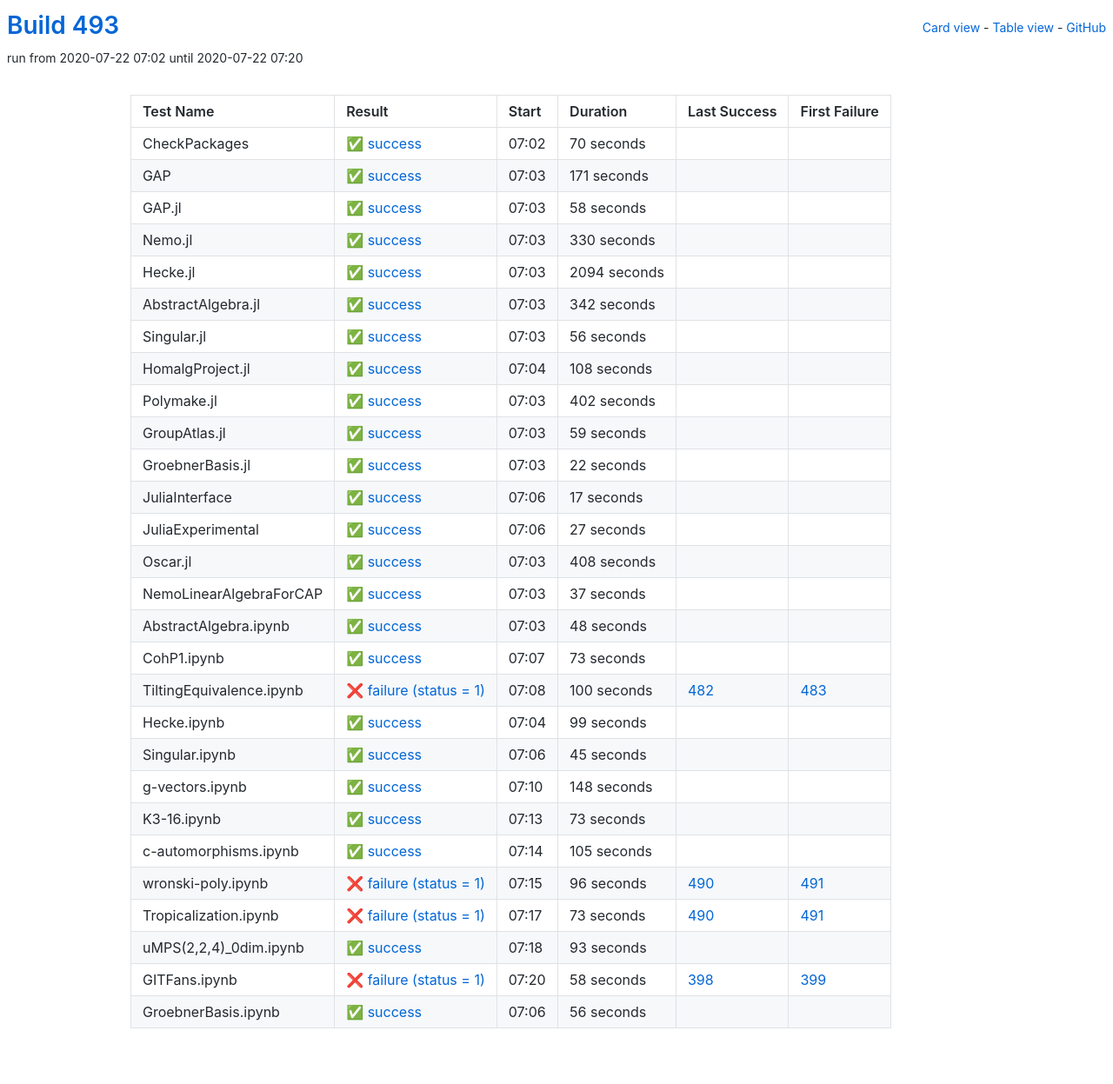
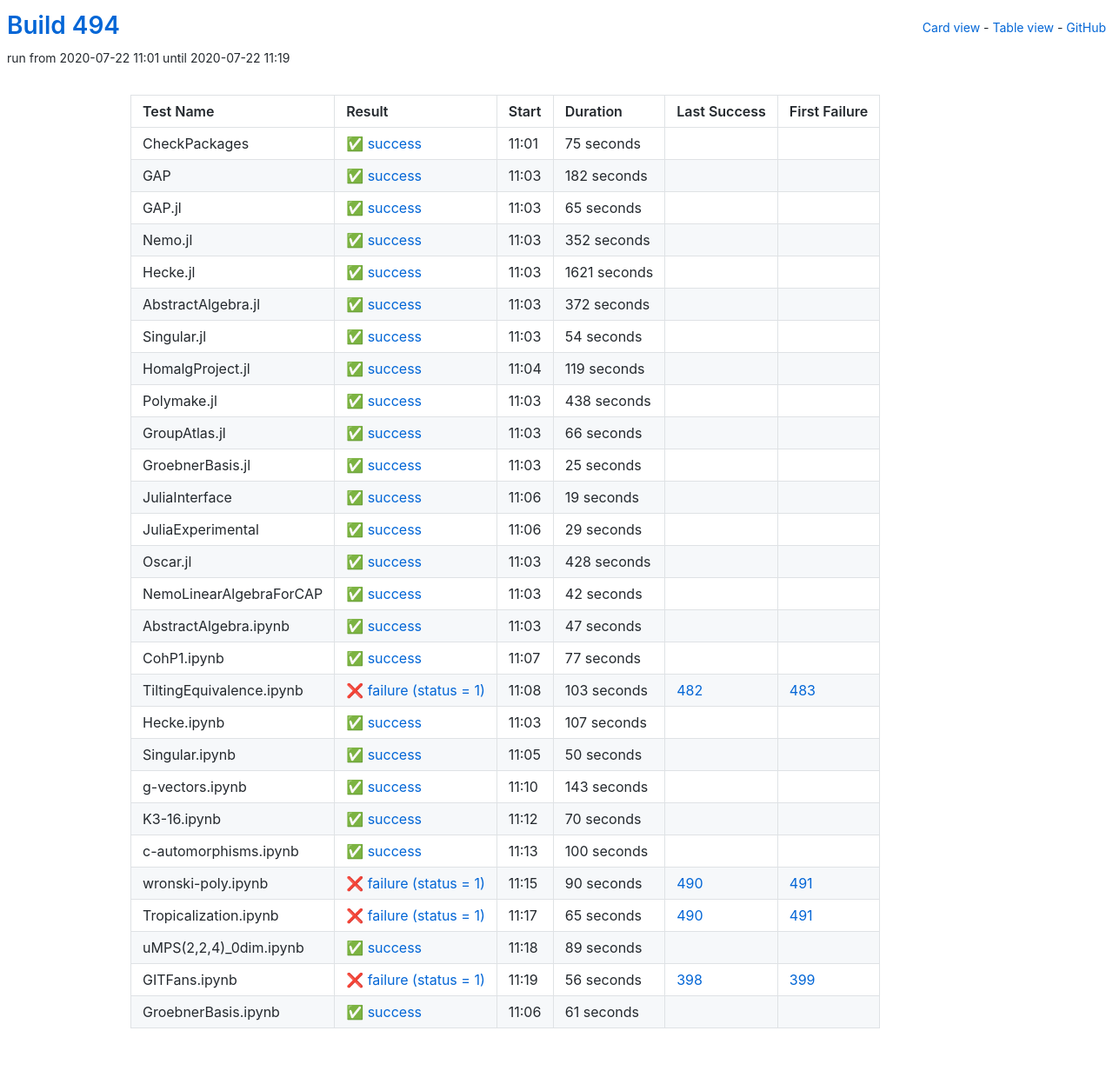
Before and after one commit to oscar-system/oscar-ci-status-stable, a Jekyll site: the page built from table.html, in a window 1280 px wide. Shown: the whole page at 87% size. Built offline with Jekyll 4.4.1, drawn with Linux system fonts in a browser that asks for light colours; part of the change alters nothing that is shown.

Commit message:
Build #494

```diff
--- a/_data/ci.yml
+++ b/_data/ci.yml
@@ -1,6 +1,6 @@
 ---
-build: 493
-build_url: https://oscarci.mathematik.uni-kl.de/job/oscar-stable/493/
+build: 494
+build_url: https://oscarci.mathematik.uni-kl.de/job/oscar-stable/494/
 job: oscar-stable
 organization: oscar-system
 repo: oscar-ci-status-stable
@@ -8,8 +8,260 @@ repourl: https://github.com/oscar-system/oscar-ci-status-stable
 tests:
 - name: CheckPackages
   id: checkpackages
-  log: https://oscarci.mathematik.uni-kl.de/job/oscar-stable/493/artifact/logs/build-493/CheckPackages.log
-  start: 2020-07-22 07:02
+  log: https://oscarci.mathematik.uni-kl.de/job/oscar-stable/494/artifact/logs/build-494/CheckPackages.log
+  start: 2020-07-22 11:01
+  success: true
+  exitcode: 0
+  status: success
+  duration: 75
+  last_success: false
+  last_success_url:
+  first_failure: false
+  first_failure_url:
+- name: GAP
+  id: gap
+  log: https://oscarci.mathematik.uni-kl.de/job/oscar-stable/494/artifact/logs/build-494/GAP.log
+  start: 2020-07-22 11:03
+  success: true
+  exitcode: 0
+  status: success
+  duration: 182
+  last_success: false
+  last_success_url:
+  first_failure: false
+  first_failure_url:
+- name: GAP.jl
+  id: gap-jl
+  log: https://oscarci.mathematik.uni-kl.de/job/oscar-stable/494/artifact/logs/build-494/GAP.jl.log
+  start: 2020-07-22 11:03
+  success: true
+  exitcode: 0
+  status: success
+  duration: 65
+  last_success: false
+  last_success_url:
+  first_failure: false
+  first_failure_url:
+- name: Nemo.jl
+  id: nemo-jl
+  log: https://oscarci.mathematik.uni-kl.de/job/oscar-stable/494/artifact/logs/build-494/Nemo.jl.log
+  start: 2020-07-22 11:03
+  success: true
+  exitcode: 0
+  status: success
+  duration: 352
+  last_success: false
+  last_success_url:
+  first_failure: false
+  first_failure_url:
+- name: Hecke.jl
+  id: hecke-jl
+  log: https://oscarci.mathematik.uni-kl.de/job/oscar-stable/494/artifact/logs/build-494/Hecke.jl.log
+  start: 2020-07-22 11:03
+  success: true
+  exitcode: 0
+  status: success
+  duration: 1621
+  last_success: false
+  last_success_url:
+  first_failure: false
+  first_failure_url:
+- name: AbstractAlgebra.jl
+  id: abstractalgebra-jl
+  log: https://oscarci.mathematik.uni-kl.de/job/oscar-stable/494/artifact/logs/build-494/AbstractAlgebra.jl.log
+  start: 2020-07-22 11:03
+  success: true
+  exitcode: 0
+  status: success
+  duration: 372
+  last_success: false
+  last_success_url:
+  first_failure: false
+  first_failure_url:
+- name: Singular.jl
+  id: singular-jl
+  log: https://oscarci.mathematik.uni-kl.de/job/oscar-stable/494/artifact/logs/build-494/Singular.jl.log
+  start: 2020-07-22 11:03
+  success: true
+  exitcode: 0
+  status: success
+  duration: 54
+  last_success: false
+  last_success_url:
+  first_failure: false
+  first_failure_url:
+- name: HomalgProject.jl
+  id: homalgproject-jl
+  log: https://oscarci.mathematik.uni-kl.de/job/oscar-stable/494/artifact/logs/build-494/HomalgProject.jl.log
+  start: 2020-07-22 11:04
+  success: true
+  exitcode: 0
+  status: success
+  duration: 119
+  last_success: false
+  last_success_url:
+  first_failure: false
+  first_failure_url:
+- name: Polymake.jl
+  id: polymake-jl
+  log: https://oscarci.mathematik.uni-kl.de/job/oscar-stable/494/artifact/logs/build-494/Polymake.jl.log
+  start: 2020-07-22 11:03
+  success: true
+  exitcode: 0
+  status: success
+  duration: 438
+  last_success: false
+  last_success_url:
+  first_failure: false
+  first_failure_url:
+- name: GroupAtlas.jl
+  id: groupatlas-jl
+  log: https://oscarci.mathematik.uni-kl.de/job/oscar-stable/494/artifact/logs/build-494/GroupAtlas.jl.log
+  start: 2020-07-22 11:03
+  success: true
+  exitcode: 0
+  status: success
+  duration: 66
+  last_success: false
+  last_success_url:
+  first_failure: false
+  first_failure_url:
+- name: GroebnerBasis.jl
+  id: groebnerbasis-jl
+  log: https://oscarci.mathematik.uni-kl.de/job/oscar-stable/494/artifact/logs/build-494/GroebnerBasis.jl.log
+  start: 2020-07-22 11:03
+  success: true
+  exitcode: 0
+  status: success
+  duration: 25
+  last_success: false
+  last_success_url:
+  first_failure: false
+  first_failure_url:
+- name: JuliaInterface
+  id: juliainterface
+  log: https://oscarci.mathematik.uni-kl.de/job/oscar-stable/494/artifact/logs/build-494/JuliaInterface.log
+  start: 2020-07-22 11:06
+  success: true
+  exitcode: 0
+  status: success
+  duration: 19
+  last_success: false
+  last_success_url:
+  first_failure: false
+  first_failure_url:
+- name: JuliaExperimental
+  id: juliaexperimental
+  log: https://oscarci.mathematik.uni-kl.de/job/oscar-stable/494/artifact/logs/build-494/JuliaExperimental.log
+  start: 2020-07-22 11:06
+  success: true
+  exitcode: 0
+  status: success
+  duration: 29
+  last_success: false
+  last_success_url:
+  first_failure: false
+  first_failure_url:
+- name: Oscar.jl
+  id: oscar-jl
+  log: https://oscarci.mathematik.uni-kl.de/job/oscar-stable/494/artifact/logs/build-494/Oscar.jl.log
+  start: 2020-07-22 11:03
+  success: true
+  exitcode: 0
+  status: success
+  duration: 428
+  last_success: false
+  last_success_url:
+  first_failure: false
+  first_failure_url:
+- name: NemoLinearAlgebraForCAP
+  id: nemolinearalgebraforcap
+  log: https://oscarci.mathematik.uni-kl.de/job/oscar-stable/494/artifact/logs/build-494/NemoLinearAlgebraForCAP.log
+  start: 2020-07-22 11:03
+  success: true
+  exitcode: 0
+  status: success
+  duration: 42
+  last_success: false
+  last_success_url:
+  first_failure: false
+  first_failure_url:
+- name: AbstractAlgebra.ipynb
+  id: abstractalgebra-ipynb
+  log: https://oscarci.mathematik.uni-kl.de/job/oscar-stable/494/artifact/logs/build-494/AbstractAlgebra.ipynb.log
+  start: 2020-07-22 11:03
+  success: true
+  exitcode: 0
+  status: success
+  duration: 47
+  last_success: false
+  last_success_url:
+  first_failure: false
+  first_failure_url:
+- name: CohP1.ipynb
+  id: cohp1-ipynb
+  log: https://oscarci.mathematik.uni-kl.de/job/oscar-stable/494/artifact/logs/build-494/CohP1.ipynb.log
+  start: 2020-07-22 11:07
+  success: true
+  exitcode: 0
+  status: success
+  duration: 77
+  last_success: false
+  last_success_url:
+  first_failure: false
+  first_failure_url:
+- name: TiltingEquivalence.ipynb
+  id: tiltingequivalence-ipynb
+  log: https://oscarci.mathematik.uni-kl.de/job/oscar-stable/494/artifact/logs/build-494/TiltingEquivalence.ipynb.log
+  start: 2020-07-22 11:08
+  success: false
+  exitcode: 1
+  status: failure
+  duration: 103
+  last_success: 482
+  last_success_url: https://oscarci.mathematik.uni-kl.de/job/oscar-stable/482/
+  first_failure: 483
+  first_failure_url: https://oscarci.mathematik.uni-kl.de/job/oscar-stable/483/
+- name: Hecke.ipynb
+  id: hecke-ipynb
+  log: https://oscarci.mathematik.uni-kl.de/job/oscar-stable/494/artifact/logs/build-494/Hecke.ipynb.log
+  start: 2020-07-22 11:03
+  success: true
+  exitcode: 0
+  status: success
+  duration: 107
+  last_success: false
+  last_success_url:
+  first_failure: false
+  first_failure_url:
+- name: Singular.ipynb
+  id: singular-ipynb
+  log: https://oscarci.mathematik.uni-kl.de/job/oscar-stable/494/artifact/logs/build-494/Singular.ipynb.log
+  start: 2020-07-22 11:05
+  success: true
+  exitcode: 0
+  status: success
+  duration: 50
+  last_success: false
+  last_success_url:
+  first_failure: false
+  first_failure_url:
+- name: g-vectors.ipynb
+  id: g-vectors-ipynb
+  log: https://oscarci.mathematik.uni-kl.de/job/oscar-stable/494/artifact/logs/build-494/g-vectors.ipynb.log
+  start: 2020-07-22 11:10
+  success: true
+  exitcode: 0
+  status: success
+  duration: 143
+  last_success: false
+  last_success_url:
+  first_failure: false
+  first_failure_url:
+- name: K3-16.ipynb
+  id: k3-16-ipynb
+  log: https://oscarci.mathematik.uni-kl.de/job/oscar-stable/494/artifact/logs/build-494/K3-16.ipynb.log
+  start: 2020-07-22 11:12
   success: true
   exitcode: 0
   status: success
@@ -18,326 +270,74 @@ tests:
   last_success_url:
   first_failure: false
   first_failure_url:
-- name: GAP
-  id: gap
-  log: https://oscarci.mathematik.uni-kl.de/job/oscar-stable/493/artifact/logs/build-493/GAP.log
-  start: 2020-07-22 07:03
+- name: c-automorphisms.ipynb
+  id: c-automorphisms-ipynb
+  log: https://oscarci.mathematik.uni-kl.de/job/oscar-stable/494/artifact/logs/build-494/c-automorphisms.ipynb.log
+  start: 2020-07-22 11:13
   success: true
   exitcode: 0
   status: success
-  duration: 171
-  last_success: false
-  last_success_url:
-  first_failure: false
-  first_failure_url:
-- name: GAP.jl
-  id: gap-jl
-  log: https://oscarci.mathematik.uni-kl.de/job/oscar-stable/493/artifact/logs/build-493/GAP.jl.log
-  start: 2020-07-22 07:03
-  success: true
-  exitcode: 0
-  status: success
-  duration: 58
-  last_success: false
-  last_success_url:
-  first_failure: false
-  first_failure_url:
-- name: Nemo.jl
-  id: nemo-jl
-  log: https://oscarci.mathematik.uni-kl.de/job/oscar-stable/493/artifact/logs/build-493/Nemo.jl.log
-  start: 2020-07-22 07:03
-  success: true
-  exitcode: 0
-  status: success
-  duration: 330
-  last_success: false
-  last_success_url:
-  first_failure: false
-  first_failure_url:
-- name: Hecke.jl
-  id: hecke-jl
-  log: https://oscarci.mathematik.uni-kl.de/job/oscar-stable/493/artifact/logs/build-493/Hecke.jl.log
-  start: 2020-07-22 07:03
-  success: true
-  exitcode: 0
-  status: success
-  duration: 2094
-  last_success: false
-  last_success_url:
-  first_failure: false
-  first_failure_url:
-- name: AbstractAlgebra.jl
-  id: abstractalgebra-jl
-  log: https://oscarci.mathematik.uni-kl.de/job/oscar-stable/493/artifact/logs/build-493/AbstractAlgebra.jl.log
-  start: 2020-07-22 07:03
-  success: true
-  exitcode: 0
-  status: success
-  duration: 342
-  last_success: false
-  last_success_url:
-  first_failure: false
-  first_failure_url:
-- name: Singular.jl
-  id: singular-jl
-  log: https://oscarci.mathematik.uni-kl.de/job/oscar-stable/493/artifact/logs/build-493/Singular.jl.log
-  start: 2020-07-22 07:03
-  success: true
-  exitcode: 0
-  status: success
-  duration: 56
-  last_success: false
-  last_success_url:
-  first_failure: false
-  first_failure_url:
-- name: HomalgProject.jl
-  id: homalgproject-jl
-  log: https://oscarci.mathematik.uni-kl.de/job/oscar-stable/493/artifact/logs/build-493/HomalgProject.jl.log
-  start: 2020-07-22 07:04
-  success: true
-  exitcode: 0
-  status: success
-  duration: 108
-  last_success: false
-  last_success_url:
-  first_failure: false
-  first_failure_url:
-- name: Polymake.jl
-  id: polymake-jl
-  log: https://oscarci.mathematik.uni-kl.de/job/oscar-stable/493/artifact/logs/build-493/Polymake.jl.log
-  start: 2020-07-22 07:03
-  success: true
-  exitcode: 0
-  status: success
-  duration: 402
-  last_success: false
-  last_success_url:
-  first_failure: false
-  first_failure_url:
-- name: GroupAtlas.jl
-  id: groupatlas-jl
-  log: https://oscarci.mathematik.uni-kl.de/job/oscar-stable/493/artifact/logs/build-493/GroupAtlas.jl.log
-  start: 2020-07-22 07:03
-  success: true
-  exitcode: 0
-  status: success
-  duration: 59
-  last_success: false
-  last_success_url:
-  first_failure: false
-  first_failure_url:
-- name: GroebnerBasis.jl
-  id: groebnerbasis-jl
-  log: https://oscarci.mathematik.uni-kl.de/job/oscar-stable/493/artifact/logs/build-493/GroebnerBasis.jl.log
-  start: 2020-07-22 07:03
-  success: true
-  exitcode: 0
-  status: success
-  duration: 22
-  last_success: false
-  last_success_url:
-  first_failure: false
-  first_failure_url:
-- name: JuliaInterface
-  id: juliainterface
-  log: https://oscarci.mathematik.uni-kl.de/job/oscar-stable/493/artifact/logs/build-493/JuliaInterface.log
-  start: 2020-07-22 07:06
-  success: true
-  exitcode: 0
-  status: success
-  duration: 17
-  last_success: false
-  last_success_url:
-  first_failure: false
-  first_failure_url:
-- name: JuliaExperimental
-  id: juliaexperimental
-  log: https://oscarci.mathematik.uni-kl.de/job/oscar-stable/493/artifact/logs/build-493/JuliaExperimental.log
-  start: 2020-07-22 07:06
-  success: true
-  exitcode: 0
-  status: success
-  duration: 27
-  last_success: false
-  last_success_url:
-  first_failure: false
-  first_failure_url:
-- name: Oscar.jl
-  id: oscar-jl
-  log: https://oscarci.mathematik.uni-kl.de/job/oscar-stable/493/artifact/logs/build-493/Oscar.jl.log
-  start: 2020-07-22 07:03
-  success: true
-  exitcode: 0
-  status: success
-  duration: 408
-  last_success: false
-  last_success_url:
-  first_failure: false
-  first_failure_url:
-- name: NemoLinearAlgebraForCAP
-  id: nemolinearalgebraforcap
-  log: https://oscarci.mathematik.uni-kl.de/job/oscar-stable/493/artifact/logs/build-493/NemoLinearAlgebraForCAP.log
-  start: 2020-07-22 07:03
-  success: true
-  exitcode: 0
-  status: success
-  duration: 37
-  last_success: false
-  last_success_url:
-  first_failure: false
-  first_failure_url:
-- name: AbstractAlgebra.ipynb
-  id: abstractalgebra-ipynb
-  log: https://oscarci.mathematik.uni-kl.de/job/oscar-stable/493/artifact/logs/build-493/AbstractAlgebra.ipynb.log
-  start: 2020-07-22 07:03
-  success: true
-  exitcode: 0
-  status: success
-  duration: 48
-  last_success: false
-  last_success_url:
-  first_failure: false
-  first_failure_url:
-- name: CohP1.ipynb
-  id: cohp1-ipynb
-  log: https://oscarci.mathematik.uni-kl.de/job/oscar-stable/493/artifact/logs/build-493/CohP1.ipynb.log
-  start: 2020-07-22 07:07
-  success: true
-  exitcode: 0
-  status: success
-  duration: 73
-  last_success: false
-  last_success_url:
-  first_failure: false
-  first_failure_url:
-- name: TiltingEquivalence.ipynb
-  id: tiltingequivalence-ipynb
-  log: https://oscarci.mathematik.uni-kl.de/job/oscar-stable/493/artifact/logs/build-493/TiltingEquivalence.ipynb.log
-  start: 2020-07-22 07:08
-  success: false
-  exitcode: 1
-  status: failure
   duration: 100
-  last_success: 482
-  last_success_url: https://oscarci.mathematik.uni-kl.de/job/oscar-stable/482/
-  first_failure: 483
-  first_failure_url: https://oscarci.mathematik.uni-kl.de/job/oscar-stable/483/
-- name: Hecke.ipynb
-  id: hecke-ipynb
-  log: https://oscarci.mathematik.uni-kl.de/job/oscar-stable/493/artifact/logs/build-493/Hecke.ipynb.log
-  start: 2020-07-22 07:04
-  success: true
-  exitcode: 0
-  status: success
-  duration: 99
-  last_success: false
-  last_success_url:
-  first_failure: false
-  first_failure_url:
-- name: Singular.ipynb
-  id: singular-ipynb
-  log: https://oscarci.mathematik.uni-kl.de/job/oscar-stable/493/artifact/logs/build-493/Singular.ipynb.log
-  start: 2020-07-22 07:06
-  success: true
-  exitcode: 0
-  status: success
-  duration: 45
-  last_success: false
-  last_success_url:
-  first_failure: false
-  first_failure_url:
-- name: g-vectors.ipynb
-  id: g-vectors-ipynb
-  log: https://oscarci.mathematik.uni-kl.de/job/oscar-stable/493/artifact/logs/build-493/g-vectors.ipynb.log
-  start: 2020-07-22 07:10
-  success: true
-  exitcode: 0
-  status: success
-  duration: 148
-  last_success: false
-  last_success_url:
-  first_failure: false
-  first_failure_url:
-- name: K3-16.ipynb
-  id: k3-16-ipynb
-  log: https://oscarci.mathematik.uni-kl.de/job/oscar-stable/493/artifact/logs/build-493/K3-16.ipynb.log
-  start: 2020-07-22 07:13
-  success: true
-  exitcode: 0
-  status: success
-  duration: 73
-  last_success: false
-  last_success_url:
-  first_failure: false
-  first_failure_url:
-- name: c-automorphisms.ipynb
-  id: c-automorphisms-ipynb
-  log: https://oscarci.mathematik.uni-kl.de/job/oscar-stable/493/artifact/logs/build-493/c-automorphisms.ipynb.log
-  start: 2020-07-22 07:14
-  success: true
-  exitcode: 0
-  status: success
-  duration: 105
   last_success: false
   last_success_url:
   first_failure: false
   first_failure_url:
 - name: wronski-poly.ipynb
   id: wronski-poly-ipynb
-  log: https://oscarci.mathematik.uni-kl.de/job/oscar-stable/493/artifact/logs/build-493/wronski-poly.ipynb.log
-  start: 2020-07-22 07:15
+  log: https://oscarci.mathematik.uni-kl.de/job/oscar-stable/494/artifact/logs/build-494/wronski-poly.ipynb.log
+  start: 2020-07-22 11:15
   success: false
   exitcode: 1
   status: failure
-  duration: 96
+  duration: 90
   last_success: 490
   last_success_url: https://oscarci.mathematik.uni-kl.de/job/oscar-stable/490/
   first_failure: 491
   first_failure_url: https://oscarci.mathematik.uni-kl.de/job/oscar-stable/491/
 - name: Tropicalization.ipynb
   id: tropicalization-ipynb
-  log: https://oscarci.mathematik.uni-kl.de/job/oscar-stable/493/artifact/logs/build-493/Tropicalization.ipynb.log
-  start: 2020-07-22 07:17
+  log: https://oscarci.mathematik.uni-kl.de/job/oscar-stable/494/artifact/logs/build-494/Tropicalization.ipynb.log
+  start: 2020-07-22 11:17
   success: false
   exitcode: 1
   status: failure
-  duration: 73
+  duration: 65
   last_success: 490
   last_success_url: https://oscarci.mathematik.uni-kl.de/job/oscar-stable/490/
   first_failure: 491
   first_failure_url: https://oscarci.mathematik.uni-kl.de/job/oscar-stable/491/
 - name: uMPS(2,2,4)_0dim.ipynb
   id: umps-2-2-4-0dim-ipynb
-  log: https://oscarci.mathematik.uni-kl.de/job/oscar-stable/493/artifact/logs/build-493/uMPS-2-2-4-_0dim.ipynb.log
-  start: 2020-07-22 07:18
+  log: https://oscarci.mathematik.uni-kl.de/job/oscar-stable/494/artifact/logs/build-494/uMPS-2-2-4-_0dim.ipynb.log
+  start: 2020-07-22 11:18
   success: true
   exitcode: 0
   status: success
-  duration: 93
+  duration: 89
   last_success: false
   last_success_url:
   first_failure: false
   first_failure_url:
 - name: GITFans.ipynb
   id: gitfans-ipynb
-  log: https://oscarci.mathematik.uni-kl.de/job/oscar-stable/493/artifact/logs/build-493/GITFans.ipynb.log
-  start: 2020-07-22 07:20
+  log: https://oscarci.mathematik.uni-kl.de/job/oscar-stable/494/artifact/logs/build-494/GITFans.ipynb.log
+  start: 2020-07-22 11:19
   success: false
   exitcode: 1
   status: failure
-  duration: 58
+  duration: 56
   last_success: 398
   last_success_url: https://oscarci.mathematik.uni-kl.de/job/oscar-stable/398/
   first_failure: 399
   first_failure_url: https://oscarci.mathematik.uni-kl.de/job/oscar-stable/399/
 - name: GroebnerBasis.ipynb
   id: groebnerbasis-ipynb
-  log: https://oscarci.mathematik.uni-kl.de/job/oscar-stable/493/artifact/logs/build-493/GroebnerBasis.ipynb.log
-  start: 2020-07-22 07:06
+  log: https://oscarci.mathematik.uni-kl.de/job/oscar-stable/494/artifact/logs/build-494/GroebnerBasis.ipynb.log
+  start: 2020-07-22 11:06
   success: true
   exitcode: 0
   status: success
-  duration: 56
+  duration: 61
   last_success: false
   last_success_url:
   first_failure: false
```
Also changed, not shown: README.md.
